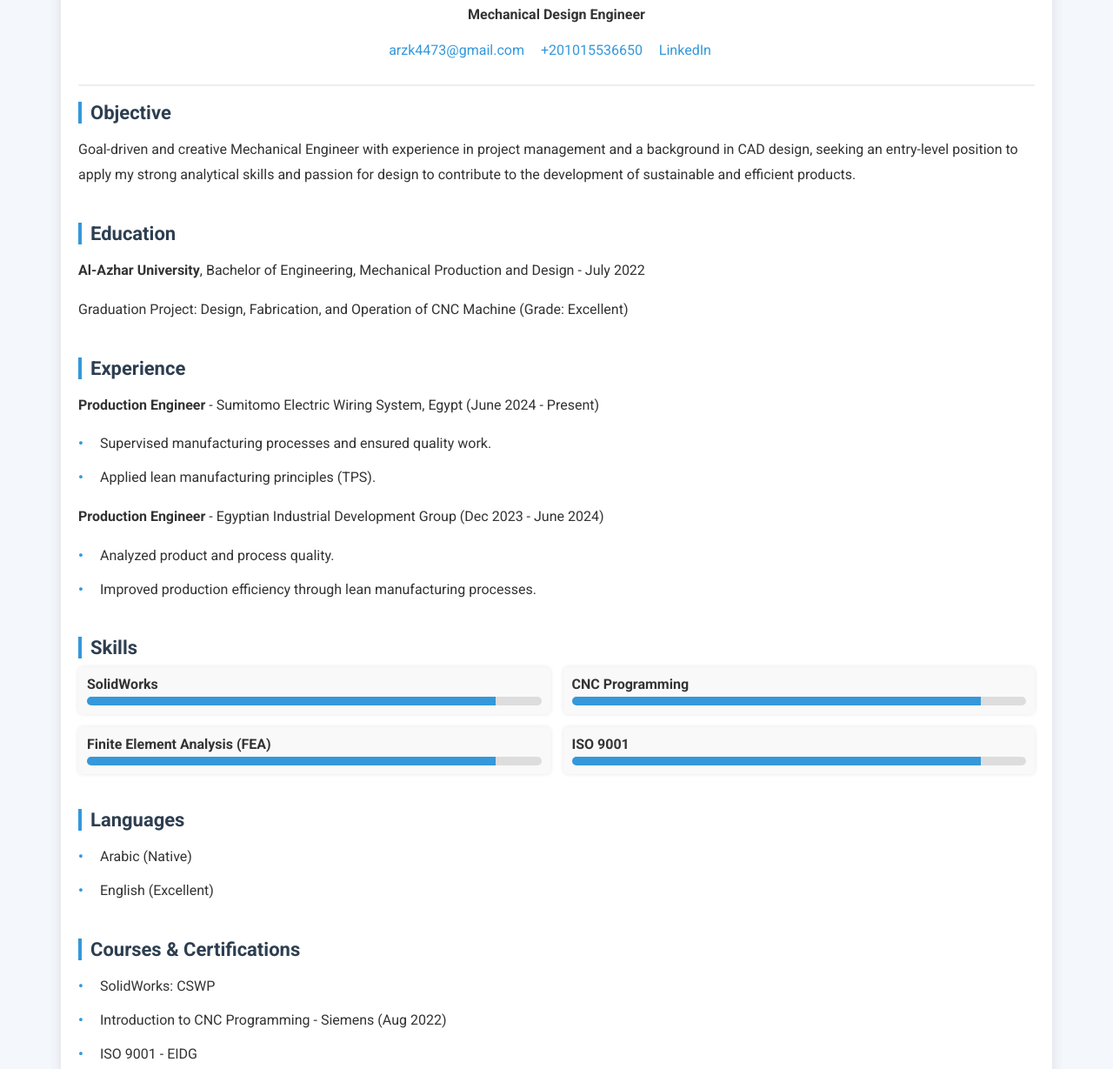
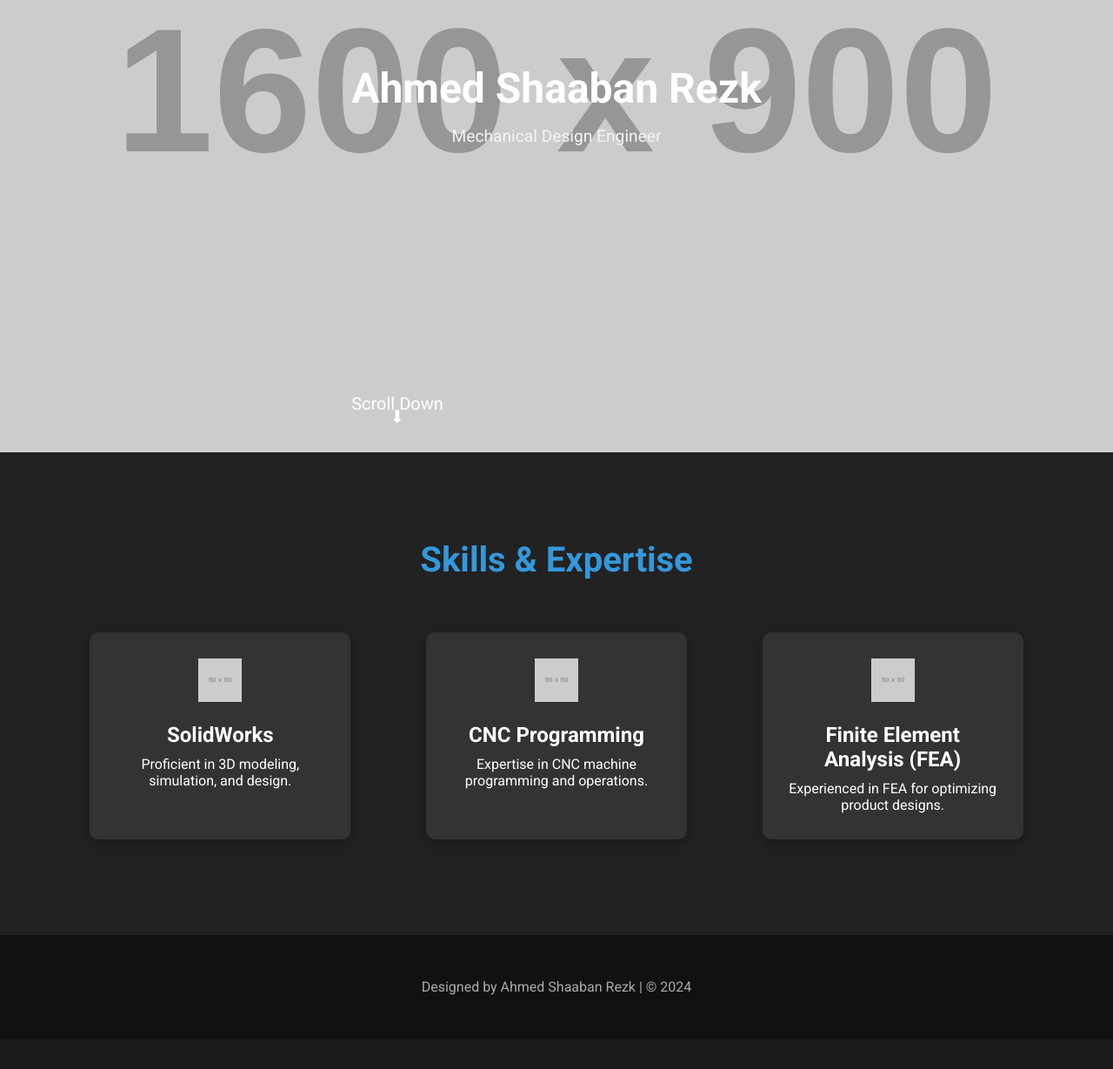
Before and after one commit to youssefrizzk/resume, a plain HTML site: page index.html in a window 1280 px wide. Shown: the part 280-1509 px from the top of the page at 87% size. After the commit the page ends 1474 px from the top, so only its background shows below. Drawn offline with Linux system fonts and the light colour scheme; placeholder pictures from the web are drawn by us.

Commit message:
Update index.html

```diff
--- a/index.html
+++ b/index.html
@@ -3,244 +3,163 @@
 <head>
     <meta charset="UTF-8">
     <meta name="viewport" content="width=device-width, initial-scale=1.0">
-    <title>Ahmed Shaaban Rezk - Mechanical Design Engineer</title>
+    <title>Ahmed Shaaban Rezk - Mechanical Engineer</title>
     <link href="https://fonts.googleapis.com/css2?family=Roboto:wght@300;400;500;700&display=swap" rel="stylesheet">
     <style>
+        * {
+            margin: 0;
+            padding: 0;
+            box-sizing: border-box;
+        }
         body {
             font-family: 'Roboto', sans-serif;
-            margin: 0;
-            background-color: #f4f7fc;
-            color: #333;
+            color: #fff;
+            background-color: #1a1a1a;
+            scroll-behavior: smooth;
             overflow-x: hidden;
         }
         .container {
-            max-width: 1100px;
-            margin: 40px auto;
-            padding: 20px;
-            background: #fff;
-            box-shadow: 0 0 15px rgba(0,0,0,0.1);
-            border-radius: 10px;
+            max-width: 1200px;
+            margin: 0 auto;
+            padding: 0 20px;
         }
-        header {
-            text-align: center;
-            padding-bottom: 20px;
-            border-bottom: 2px solid #eee;
-            animation: fadeIn 2s ease-in-out;
-        }
-        header img {
-            border-radius: 50%;
-            width: 150px;
-            height: 150px;
-            animation: bounce 2s infinite;
-        }
-        h1 {
-            margin-top: 10px;
-            font-weight: 700;
-            color: #2d3e50;
-        }
-        h2 {
-            color: #2d3e50;
-            font-size: 22px;
-            margin-bottom: 10px;
-            border-left: 4px solid #3498db;
-            padding-left: 10px;
-            animation: slideInLeft 1.5s ease-in-out;
-        }
-        p, ul {
-            line-height: 1.8;
-            animation: fadeInUp 1.5s ease-in-out;
-        }
-        .contact {
-            margin: 10px 0;
+
+        /* Full-Screen Landing Section */
+        #home {
+            height: 100vh;
+            background: url('https://via.placeholder.com/1600x900') no-repeat center center/cover;
+            display: flex;
+            justify-content: center;
+            align-items: center;
             text-align: center;
         }
-        .contact a {
-            margin-right: 15px;
+        #home h1 {
+            font-size: 3rem;
+            font-weight: 700;
+        }
+        #home p {
+            font-size: 1.2rem;
+            margin-top: 15px;
+            color: #f4f4f4;
+        }
+        .scroll-down {
+            position: absolute;
+            bottom: 20px;
+            font-size: 20px;
+            color: #fff;
+            cursor: pointer;
+        }
+
+        /* Section Styling */
+        section {
+            padding: 100px 0;
+            background-color: #222;
+            color: #fff;
+            position: relative;
+        }
+        section h2 {
+            font-size: 2.5rem;
+            text-align: center;
+            margin-bottom: 50px;
             color: #3498db;
-            text-decoration: none;
-            transition: color 0.3s ease;
         }
-        .contact a:hover {
-            color: #2980b9;
+
+        /* Skills Section */
+        .skills-container {
+            display: flex;
+            justify-content: space-around;
+            flex-wrap: wrap;
         }
-        .section {
-            margin-bottom: 40px;
+        .skill-card {
+            width: 300px;
+            background: #333;
+            padding: 30px;
+            margin: 10px;
+            border-radius: 10px;
+            text-align: center;
+            box-shadow: 0 5px 15px rgba(0, 0, 0, 0.3);
+            transition: transform 0.3s;
         }
-        ul {
-            list-style: none;
-            padding: 0;
+        .skill-card:hover {
+            transform: translateY(-10px);
         }
-        ul li {
-            padding-left: 25px;
-            position: relative;
+        .skill-card img {
+            width: 50px;
+            margin-bottom: 20px;
+        }
+        .skill-card h3 {
+            font-size: 1.5rem;
             margin-bottom: 10px;
-            animation: fadeInRight 1s ease;
         }
-        ul li:before {
-            content: "\2022";
-            color: #3498db;
-            font-weight: bold;
-            position: absolute;
-            left: 0;
+
+        /* Smooth Scrolling for Navigation */
+        .scroll-down::after {
+            content: '⬇';
+            display: block;
+            animation: bounce 1.5s infinite;
         }
-        .skills {
-            display: grid;
-            grid-template-columns: repeat(2, 1fr);
-            gap: 15px;
+
+        /* Bounce Animation */
+        @keyframes bounce {
+            0%, 100% {
+                transform: translateY(0);
             }
-        .skill {
-            background: #f9f9f9;
-            padding: 10px;
-            border-radius: 5px;
-            box-shadow: 0 0 5px rgba(0,0,0,0.1);
-            animation: slideInRight 1.5s ease;
+            50% {
+                transform: translateY(-10px);
             }
-        .skill-bar {
-            height: 10px;
-            background: #ddd;
-            border-radius: 5px;
-            overflow: hidden;
-            margin-top: 5px;
         }
-        .skill-bar span {
-            display: block;
-            height: 100%;
-            background-color: #3498db;
-            animation: loadBar 2s ease forwards;
-        }
+
+        /* Footer */
         footer {
             text-align: center;
-            padding: 20px 0;
-            background-color: #f4f7fc;
-            animation: fadeIn 2s ease;
-        }
-        footer a {
-            color: #3498db;
-            text-decoration: none;
-            transition: color 0.3s ease;
-        }
-        footer a:hover {
-            color: #2980b9;
-        }
-
-        /* Animation Keyframes */
-        @keyframes fadeIn {
-            from { opacity: 0; }
-            to { opacity: 1; }
-        }
-
-        @keyframes fadeInUp {
-            from { opacity: 0; transform: translateY(50px); }
-            to { opacity: 1; transform: translateY(0); }
-        }
-
-        @keyframes fadeInRight {
-            from { opacity: 0; transform: translateX(-50px); }
-            to { opacity: 1; transform: translateX(0); }
-        }
-
-        @keyframes slideInLeft {
-            from { opacity: 0; transform: translateX(-100%); }
-            to { opacity: 1; transform: translateX(0); }
-        }
-
-        @keyframes slideInRight {
-            from { opacity: 0; transform: translateX(100%); }
-            to { opacity: 1; transform: translateX(0); }
-        }
-
-        @keyframes bounce {
-            0%, 100% { transform: translateY(0); }
-            50% { transform: translateY(-15px); }
-        }
-
-        @keyframes loadBar {
-            from { width: 0; }
-            to { width: 90%; }
+            padding: 50px;
+            background-color: #111;
+            color: #aaa;
         }
     </style>
 </head>
 <body>
+
+    <!-- Full-Screen Intro Section -->
+    <section id="home">
         <div class="container">
-        <header>
-            <img src="https://via.placeholder.com/150" alt="Profile Photo">
             <h1>Ahmed Shaaban Rezk</h1>
-            <p><strong>Mechanical Design Engineer</strong></p>
-            <div class="contact">
-                <a href="mailto:arzk4473@gmail.com">arzk4473@gmail.com</a>
-                <a href="tel:+201015536650">+201015536650</a>
-                <a href="https://www.linkedin.com/in/ahmed-rizk-az99/" target="_blank">LinkedIn</a>
+            <p>Mechanical Design Engineer</p>
+            <div class="scroll-down" onclick="scrollToSection('skills')">Scroll Down</div>
         </div>
-        </header>
+    </section>
 
-        <div class="section">
-            <h2>Objective</h2>
-            <p>Goal-driven and creative Mechanical Engineer with experience in project management and a background in CAD design, seeking an entry-level position to apply my strong analytical skills and passion for design to contribute to the development of sustainable and efficient products.</p>
+    <!-- Skills Section -->
+    <section id="skills">
+        <h2>Skills & Expertise</h2>
+        <div class="container skills-container">
+            <div class="skill-card">
+                <img src="https://via.placeholder.com/50" alt="SolidWorks Icon">
+                <h3>SolidWorks</h3>
+                <p>Proficient in 3D modeling, simulation, and design.</p>
             </div>
-
-        <div class="section">
-            <h2>Education</h2>
-            <p><strong>Al-Azhar University</strong>, Bachelor of Engineering, Mechanical Production and Design - July 2022</p>
-            <p>Graduation Project: Design, Fabrication, and Operation of CNC Machine (Grade: Excellent)</p>
+            <div class="skill-card">
+                <img src="https://via.placeholder.com/50" alt="CNC Programming Icon">
+                <h3>CNC Programming</h3>
+                <p>Expertise in CNC machine programming and operations.</p>
             </div>
-
-        <div class="section">
-            <h2>Experience</h2>
-            <p><strong>Production Engineer</strong> - Sumitomo Electric Wiring System, Egypt (June 2024 - Present)</p>
-            <ul>
-                <li>Supervised manufacturing processes and ensured quality work.</li>
-                <li>Applied lean manufacturing principles (TPS).</li>
-            </ul>
-            <p><strong>Production Engineer</strong> - Egyptian Industrial Development Group (Dec 2023 - June 2024)</p>
-            <ul>
-                <li>Analyzed product and process quality.</li>
-                <li>Improved production efficiency through lean manufacturing processes.</li>
-            </ul>
-        </div>
-
-        <div class="section">
-            <h2>Skills</h2>
-            <div class="skills">
-                <div class="skill">
-                    <strong>SolidWorks</strong>
-                    <div class="skill-bar"><span style="width: 90%;"></span></div>
-                </div>
-                <div class="skill">
-                    <strong>CNC Programming</strong>
-                    <div class="skill-bar"><span style="width: 85%;"></span></div>
-                </div>
-                <div class="skill">
-                    <strong>Finite Element Analysis (FEA)</strong>
-                    <div class="skill-bar"><span style="width: 75%;"></span></div>
-                </div>
-                <div class="skill">
-                    <strong>ISO 9001</strong>
-                    <div class="skill-bar"><span style="width: 80%;"></span></div>
+            <div class="skill-card">
+                <img src="https://via.placeholder.com/50" alt="FEA Icon">
+                <h3>Finite Element Analysis (FEA)</h3>
+                <p>Experienced in FEA for optimizing product designs.</p>
             </div>
         </div>
-        </div>
+    </section>
 
-        <div class="section">
-            <h2>Languages</h2>
-            <ul>
-                <li>Arabic (Native)</li>
-                <li>English (Excellent)</li>
-            </ul>
-        </div>
+    <!-- Footer Section -->
+    <footer>
+        <p>Designed by Ahmed Shaaban Rezk | &copy; 2024</p>
+    </footer>
 
-        <div class="section">
-            <h2>Courses & Certifications</h2>
-            <ul>
-                <li>SolidWorks: CSWP</li>
-                <li>Introduction to CNC Programming - Siemens (Aug 2022)</li>
-                <li>ISO 9001 - EIDG</li>
-            </ul>
-        </div>
-    </div>
-
-    <footer>
-        <p>Designed by Ahmed Shaaban Rezk - © 2024</p>
-        <a href="https://github.com/yourusername/resume" target="_blank">View on GitHub</a>
-    </footer>
+    <script>
+        function scrollToSection(sectionId) {
+            document.getElementById(sectionId).scrollIntoView({ behavior: 'smooth' });
+        }
+    </script>
 </body>
 </html>
```
Lines whose indentation alone changed are shown as unchanged.
